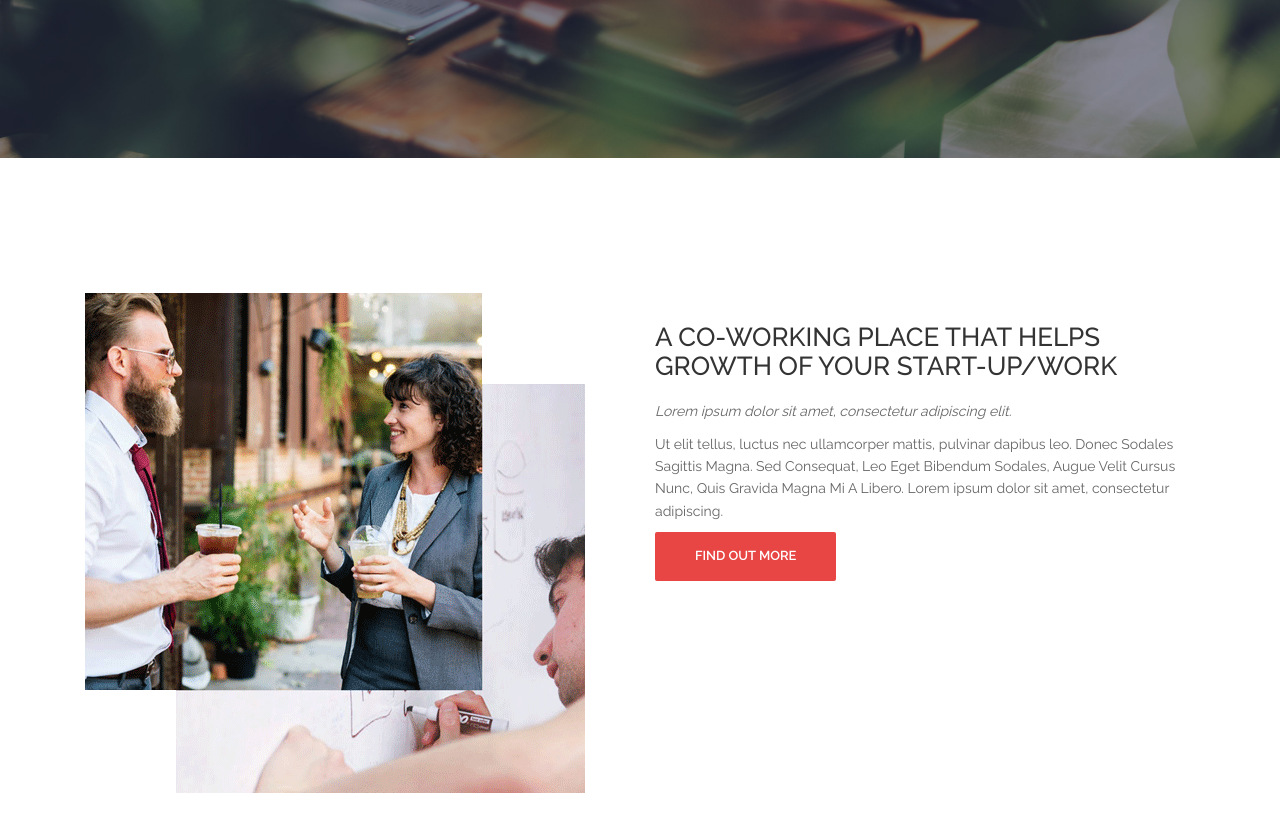
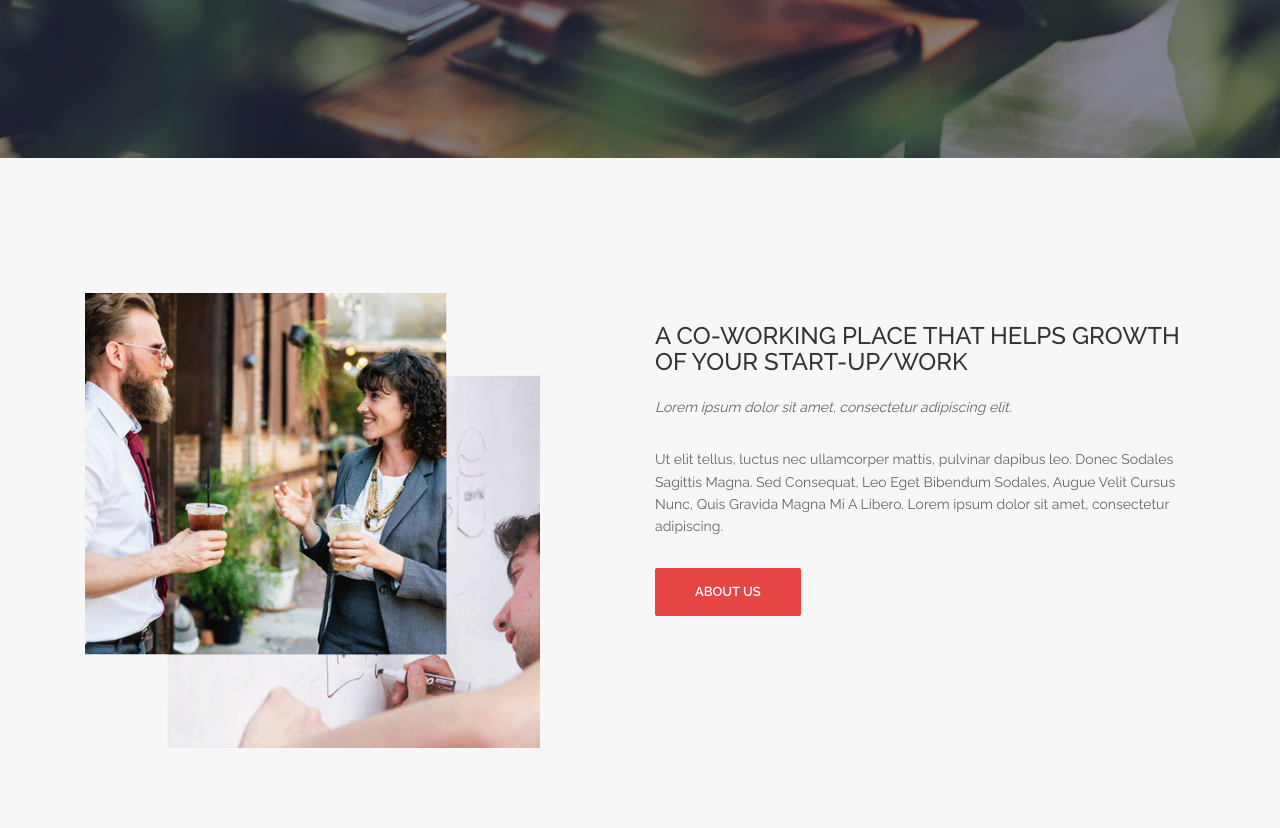
Before and after one commit to swapnildhanrale29/html-template, a plain HTML site: page index.html in a window 1280 px wide. Shown: the part 592-1420 px from the top of the page. Drawn offline with nearby package versions, Linux system fonts and the light colour scheme; some packages are replaced by stand-ins of ours; a script that the page names is missing; a web font is replaced by a local one.

Commit message:
css changes

```diff
--- a/css/main.css
+++ b/css/main.css
@@ -287,19 +287,28 @@ ul li {
     line-height: 1.5;
     margin-bottom: 80px; }
 /* ==========================================================================
-  $Features
+  $Left Features
 ========================================================================== */
+.left-features{
+  background-color:#f7f7f7;
+}
 .left-banner-text{
   padding-top:25%;
-}
+  padding-bottom: 25%}
   .left-banner-text  h2 {
-    font-size: 26px;
+    font-size: 24px;
     color: #333333;
     margin-top: 30px;
     margin-bottom: 20px}
   .left-banner-text  p{
-    color: #666666;
+    color: #666666;}
+  .left-banner-text .left-feature-img {
+    width:455px;}
+  .left-banner-text  p:nth-child(3){
+    margin: 30px 0px;
   }
+
+
 /* ==========================================================================
 	$Features
 ========================================================================== */
--- a/index.html
+++ b/index.html
@@ -48,7 +48,7 @@
         <div class="container">
             <div class="col-md-6 col-sm-12 col-xs-12">
                 <div class="left-banner-text text-center">
-                    <img class="img-responsive text-center" src="./images/about-us-image-free-img.png"></img>
+                    <img class="left-feature-img img-responsive text-center" src="./images/about-us-image-free-img.png"></img>
                 </div><!-- left feature image text -->
             </div><!-- banner -->
             <div class="col-md-6 col-sm-12 col-xs-12">
@@ -56,7 +56,7 @@
                     <h2>A CO-WORKING PLACE THAT HELPS GROWTH OF YOUR START-UP/WORK</h2>
                     <p><em>Lorem ipsum dolor sit amet, consectetur adipiscing elit.</em></p>
                     <p>Ut elit tellus, luctus nec ullamcorper mattis, pulvinar dapibus leo. Donec Sodales Sagittis Magna. Sed Consequat, Leo Eget Bibendum Sodales, Augue Velit Cursus Nunc, Quis Gravida Magna Mi A Libero.  Lorem ipsum dolor sit amet, consectetur adipiscing.</p>
-                    <a href="#" class="btn btn-large">Find out more</a>
+                    <a href="#" class="btn btn-large">About Us</a>
                 </div><!-- left feature image text -->
             </div><!-- left features -->
         </div>
```
